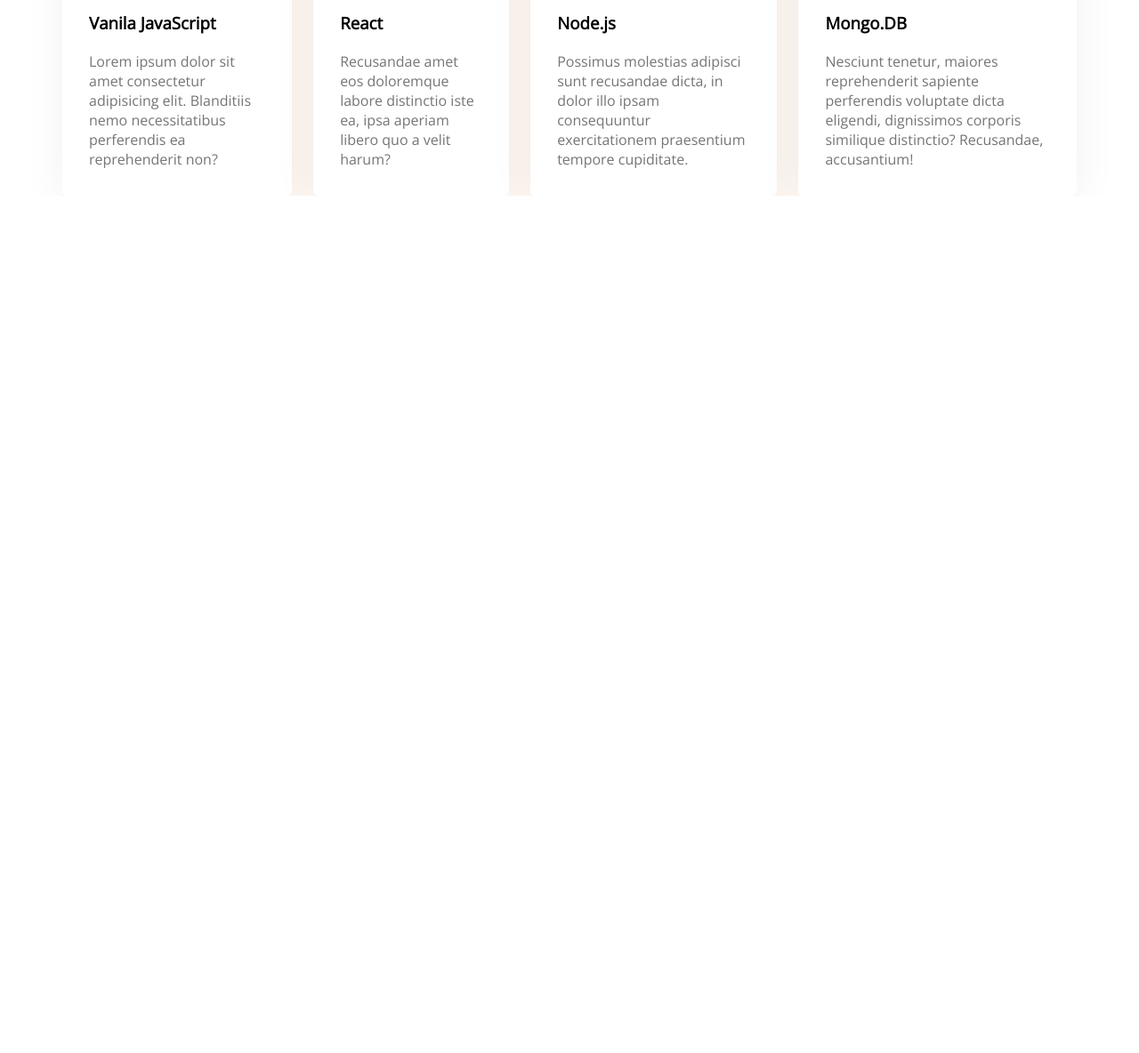
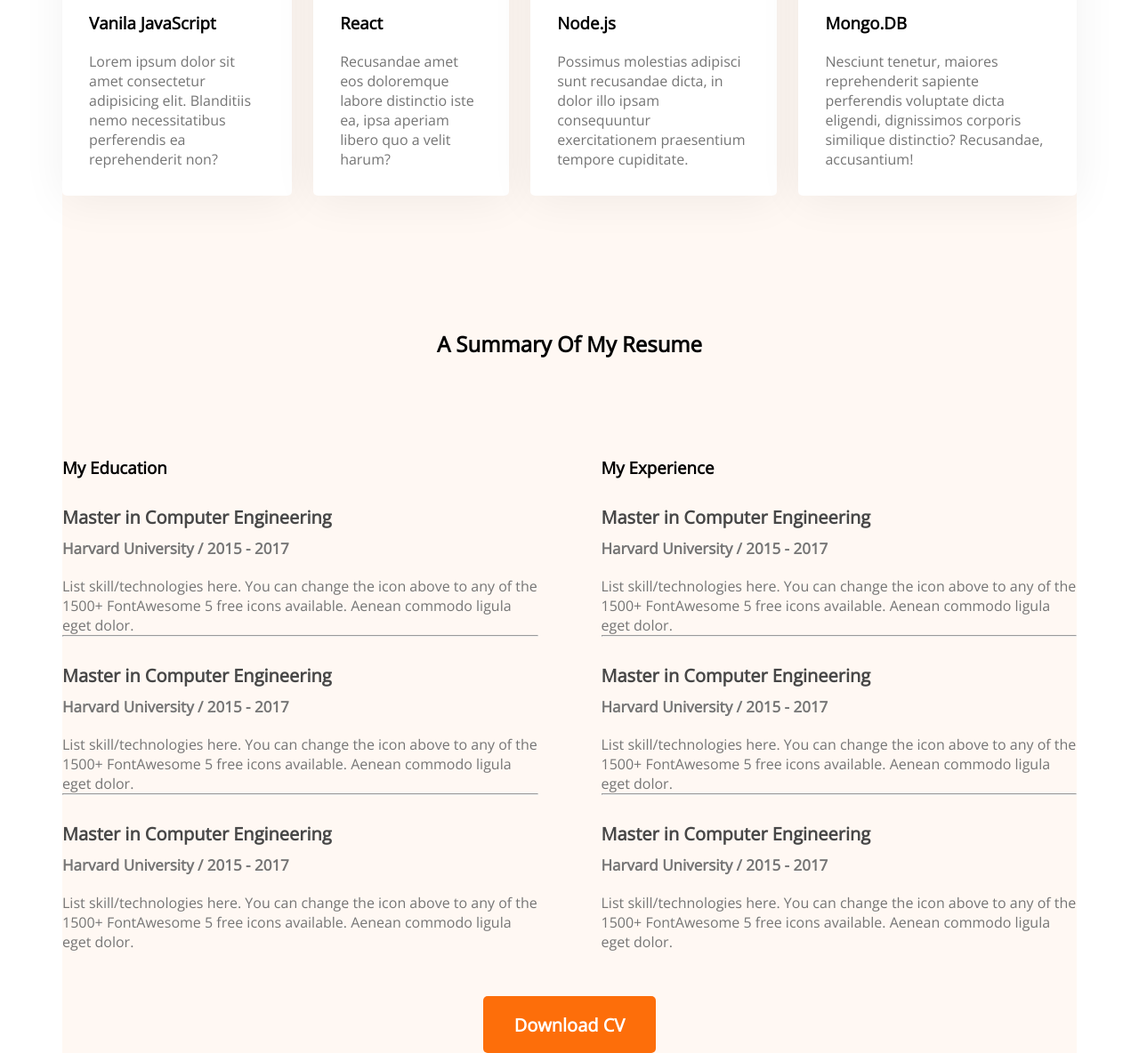
Before and after one commit to Sobuj54/developer-portfolio, a plain HTML site: page index.html in a window 1280 px wide. Shown: the part 1739-2923 px from the top of the page at 89% size. Before the commit the page ends 1959 px from the top, so only its background shows below. Drawn offline with nearby package versions, Linux system fonts and the light colour scheme.

Commit message:
third commit

```diff
--- a/index.html
+++ b/index.html
@@ -115,6 +115,78 @@
           </div>
         </div>
       </section>
+      <section class="resume">
+        <h2 class="resume-heading">A Summary Of My Resume</h2>
+        <div class="resume-content">
+          <div>
+            <h3 class="resume-title">My Education</h3>
+            <div class="resume-item">
+              <h4 class="title">Master in Computer Engineering</h4>
+              <h5 class="sub-title">Harvard University / 2015 - 2017</h5>
+              <p class="description">
+                List skill/technologies here. You can change the icon above to
+                any of the 1500+ FontAwesome 5 free icons available. Aenean
+                commodo ligula eget dolor.
+              </p>
+            </div>
+            <hr />
+            <div class="resume-item">
+              <h4 class="title">Master in Computer Engineering</h4>
+              <h5 class="sub-title">Harvard University / 2015 - 2017</h5>
+              <p class="description">
+                List skill/technologies here. You can change the icon above to
+                any of the 1500+ FontAwesome 5 free icons available. Aenean
+                commodo ligula eget dolor.
+              </p>
+            </div>
+            <hr />
+            <div class="resume-item">
+              <h4 class="title">Master in Computer Engineering</h4>
+              <h5 class="sub-title">Harvard University / 2015 - 2017</h5>
+              <p class="description">
+                List skill/technologies here. You can change the icon above to
+                any of the 1500+ FontAwesome 5 free icons available. Aenean
+                commodo ligula eget dolor.
+              </p>
+            </div>
+          </div>
+          <div>
+            <h3 class="resume-title">My Experience</h3>
+            <div class="resume-item">
+              <h4 class="title">Master in Computer Engineering</h4>
+              <h5 class="sub-title">Harvard University / 2015 - 2017</h5>
+              <p class="description">
+                List skill/technologies here. You can change the icon above to
+                any of the 1500+ FontAwesome 5 free icons available. Aenean
+                commodo ligula eget dolor.
+              </p>
+            </div>
+            <hr />
+            <div class="resume-item">
+              <h4 class="title">Master in Computer Engineering</h4>
+              <h5 class="sub-title">Harvard University / 2015 - 2017</h5>
+              <p class="description">
+                List skill/technologies here. You can change the icon above to
+                any of the 1500+ FontAwesome 5 free icons available. Aenean
+                commodo ligula eget dolor.
+              </p>
+            </div>
+            <hr />
+            <div class="resume-item">
+              <h4 class="title">Master in Computer Engineering</h4>
+              <h5 class="sub-title">Harvard University / 2015 - 2017</h5>
+              <p class="description">
+                List skill/technologies here. You can change the icon above to
+                any of the 1500+ FontAwesome 5 free icons available. Aenean
+                commodo ligula eget dolor.
+              </p>
+            </div>
+          </div>
+        </div>
+        <div class="resume-button">
+          <button class="btn-primary">Download CV</button>
+        </div>
+      </section>
     </main>
     <footer></footer>
   </body>
--- a/styles/portfolio.css
+++ b/styles/portfolio.css
@@ -141,3 +141,45 @@ main {
 .skill-title {
   margin-top: 30px;
 }
+
+/* resume section */
+.resume-content {
+  gap: 71px;
+  display: flex;
+}
+.resume .resume-title {
+  margin-bottom: 30px;
+}
+.resume-heading {
+  text-align: center;
+  margin-top: 150px;
+  margin-bottom: 110px;
+}
+
+.resume .title {
+  color: #474747;
+  /* font-weight: 700;
+  font-size: 25px; */
+  margin-top: 30px;
+  margin-bottom: 10px;
+}
+.resume .resume-item {
+  color: #757575;
+  font-weight: 600;
+  font-size: 20px;
+}
+.resume .sub-title {
+  color: #757575;
+  font-weight: 600;
+  font-size: 17px;
+}
+.resume .description {
+  color: #757575;
+  font-weight: 400;
+  font-size: 16px;
+  margin-top: 20px;
+}
+.resume-button {
+  margin-top: 50px;
+  text-align: center;
+}
```
